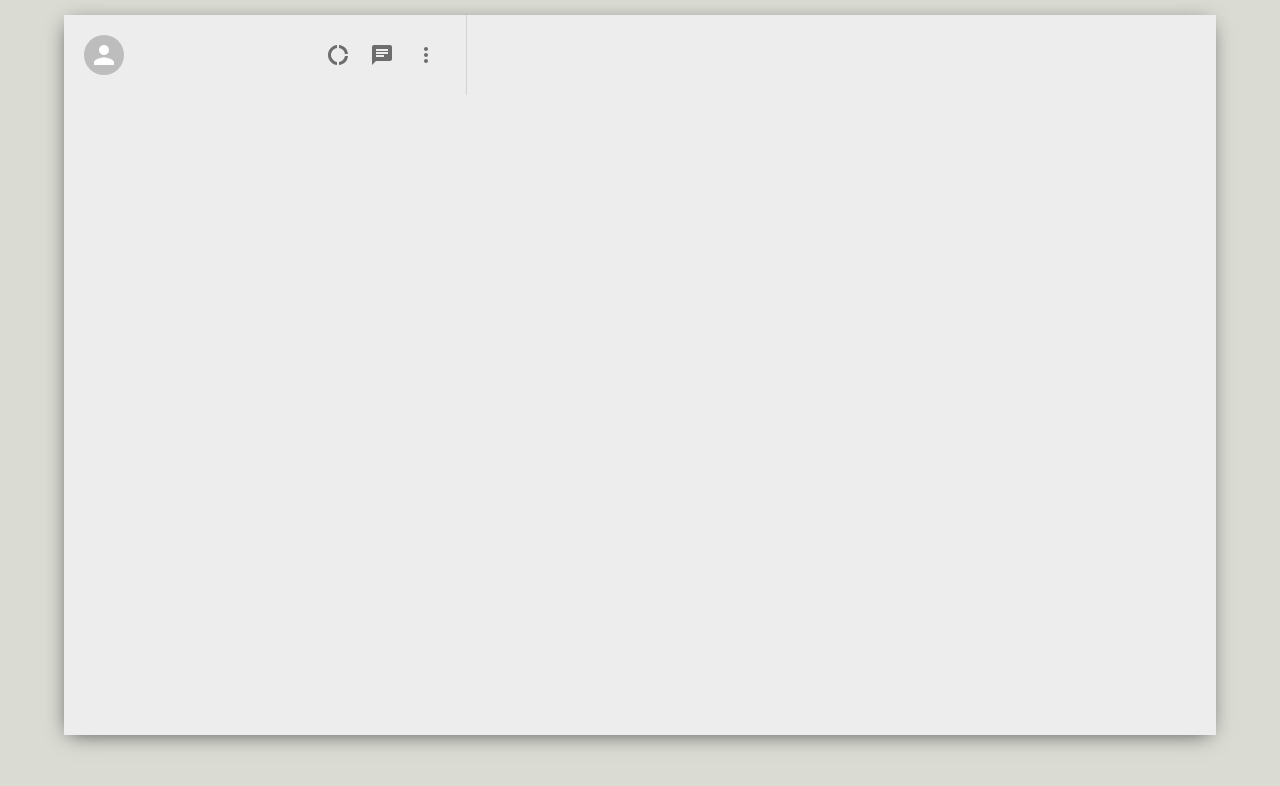
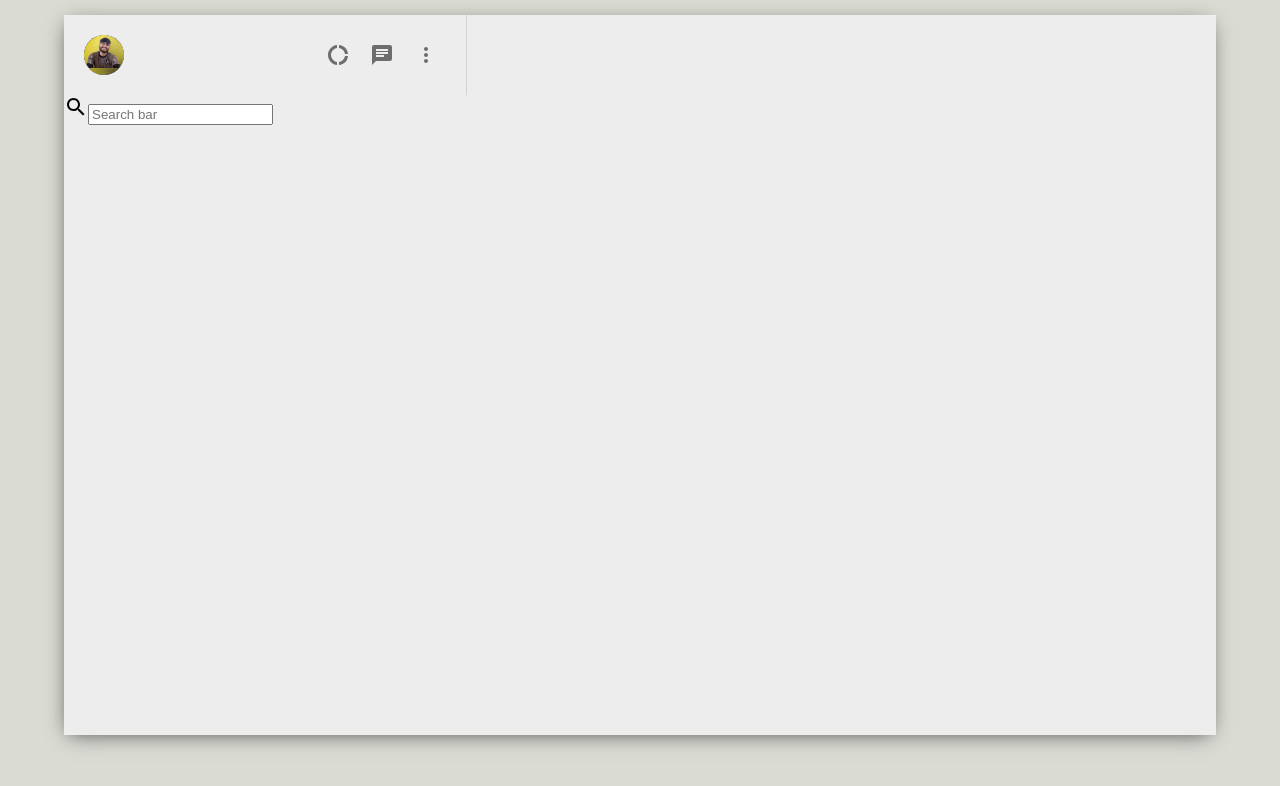
Before and after one commit to nikhil6392/chatapp, a React (Create React App) app in the folder chatapp-frontend/: page / in a window 1280 px wide. Shown: the top 786 px of the page. Built offline with nearby package versions, Linux system fonts and the light colour scheme.

Commit message:
component for search bar

```diff
--- a/chatapp-frontend/src/component/Sidebar.js
+++ b/chatapp-frontend/src/component/Sidebar.js
@@ -5,12 +5,14 @@ import ChatIcon from '@mui/icons-material/Chat';
 import MoreVertIcon from '@mui/icons-material/MoreVert';
 import Avatar from '@mui/material/Avatar';
 import IconButton from '@mui/material/IconButton';
+import SearchOutlinedIcon from '@mui/icons-material/SearchOutlined';
+import profile from './assets/profile.jpg'
 
 const Sidebar = () => {
   return (
     <div className='sidebar'>
         <div className='sidebar_header'>
-            <Avatar />
+            <Avatar src ={profile} />
             <div className='sidebar_headerRight'>
                 <IconButton>
                     <DonutLargeIcon />
@@ -23,7 +25,12 @@ const Sidebar = () => {
                 </IconButton>
             </div>
         </div>
-        <div className='sidebar_search'></div>
+        <div className='sidebar_search'>
+            <div className='sidebar_searchContainer'>
+                <SearchOutlinedIcon />
+                <input placeholder='Search bar'  type= "text" />
+            </div>
+        </div>
         <div className='sidebar_chats'></div>
     </div>
   )
```
Also changed, not shown: chatapp-frontend/src/component/assets/profile.jpg (added).
